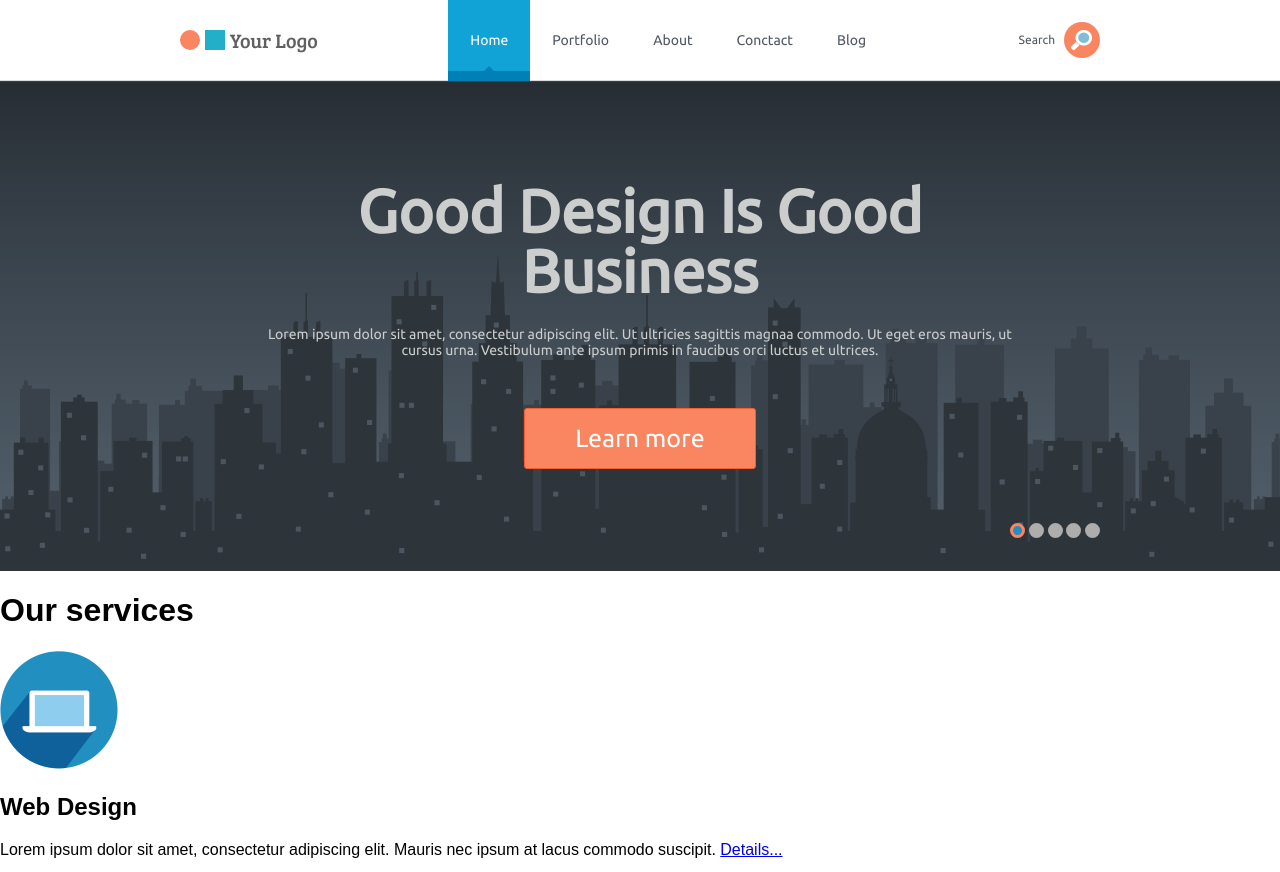
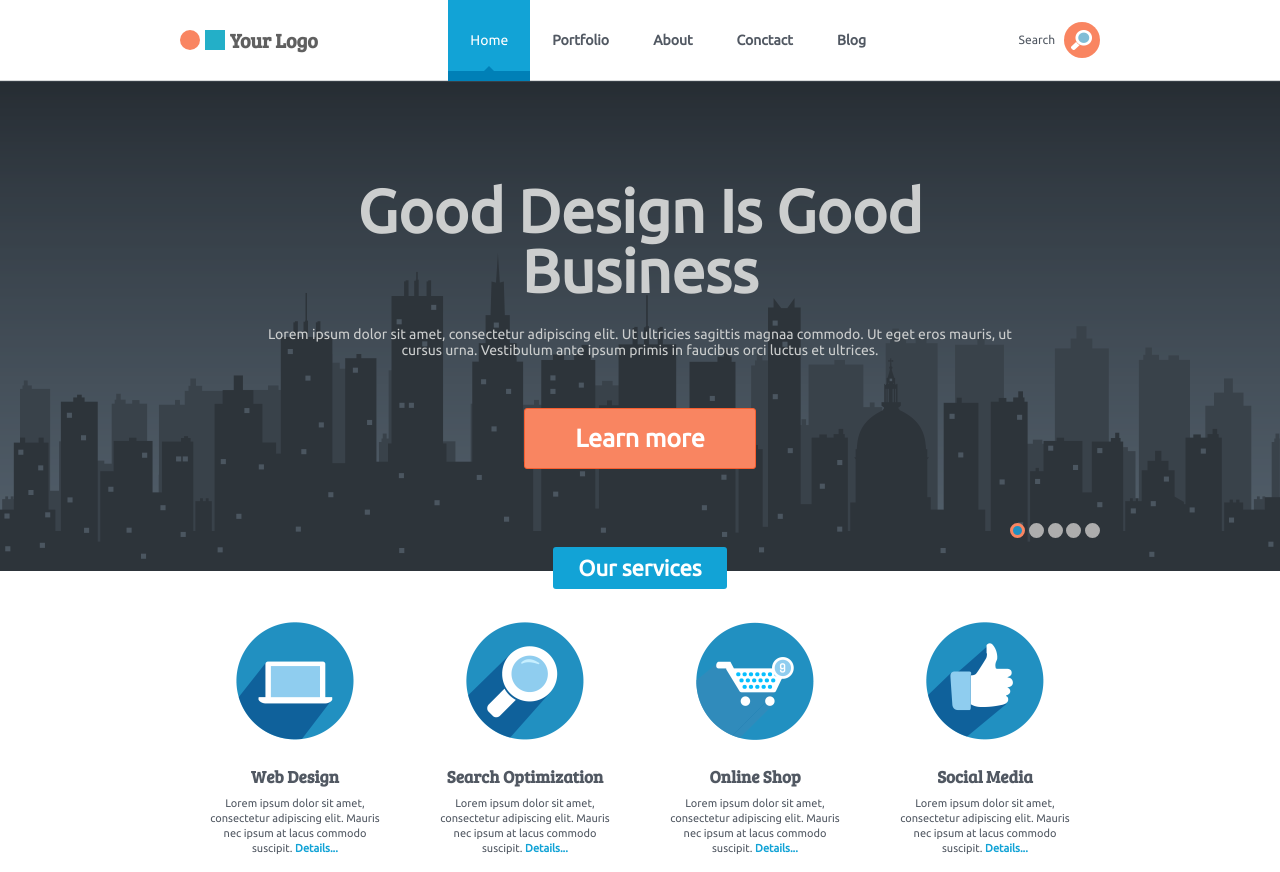
Before and after one commit to viktorov616/GoodGood, a website: page source/index.html in a window 1280 px wide. Shown: the top 872 px of the page. Drawn offline with nearby package versions, Linux system fonts and the light colour scheme; files that its build step writes are made by us from their sources.

Commit message:
Style services component. Minor changes in over components.

```diff
--- a/source/index.html
+++ b/source/index.html
@@ -70,22 +70,22 @@
       <h1 class="services__header">Our services</h1>
       <div class="services__items">
         <div class="services__item">
-          <img src="./img/decor/services__laptop.png" alt="Services image" class="services__item-img">
+          <img src="./img/decor/services__laptop.png" alt="Services image" class="services__item-image">
           <h2 class="services__item-header">Web Design</h2>
           <p class="services__item-text">Lorem ipsum dolor sit amet, consectetur adipiscing elit. Mauris nec ipsum at lacus commodo suscipit. <a href="#" class="services__item-link">Details...</a></p>
         </div>
         <div class="services__item">
-          <img src="./img/decor/services__loupe.png" alt="Services image" class="services__item-img">
+          <img src="./img/decor/services__loupe.png" alt="Services image" class="services__item-image">
           <h2 class="services__item-header">Search Optimization</h2>
           <p class="services__item-text">Lorem ipsum dolor sit amet, consectetur adipiscing elit. Mauris nec ipsum at lacus commodo suscipit. <a href="#" class="services__item-link">Details...</a></p>
         </div>
         <div class="services__item">
-          <img src="./img/decor/services__cart.png" alt="Services image" class="services__item-img">
+          <img src="./img/decor/services__cart.png" alt="Services image" class="services__item-image">
           <h2 class="services__item-header">Online Shop</h2>
           <p class="services__item-text">Lorem ipsum dolor sit amet, consectetur adipiscing elit. Mauris nec ipsum at lacus commodo suscipit. <a href="#" class="services__item-link">Details...</a></p>
         </div>
         <div class="services__item">
-          <img src="./img/decor/services_thumbs-up.png" alt="Services image" class="services__item-img">
+          <img src="./img/decor/services_thumbs-up.png" alt="Services image" class="services__item-image">
           <h2 class="services__item-header">Social Media</h2>
           <p class="services__item-text">Lorem ipsum dolor sit amet, consectetur adipiscing elit. Mauris nec ipsum at lacus commodo suscipit. <a href="#" class="services__item-link">Details...</a></p>
         </div>
--- a/source/sass/components/btn.scss
+++ b/source/sass/components/btn.scss
@@ -5,7 +5,7 @@
   margin: 0;
   padding: 9px 7px;
 
-  background-color: #2190c1;
+  background-color: $primary-color;
 
   border: 1px solid #196f94;
   border-radius: 3px;
@@ -17,6 +17,8 @@
   text-decoration: none;
 
   &:hover {
+    color: #fff;
+
     box-shadow: 0 3px 3px rgba(33, 144, 191, .7);
   }
 
--- a/source/sass/components/main-nav.scss
+++ b/source/sass/components/main-nav.scss
@@ -22,7 +22,6 @@
     margin: 0;
     padding: 33px 22px;
 
-    font-family: 'Ubuntu', sans-serif;
     font-size: 14px;
     line-height: 1;
     color: #515862;
--- a/source/sass/components/promo-slider.scss
+++ b/source/sass/components/promo-slider.scss
@@ -1,7 +1,5 @@
 .promo-slider {
   position: relative;
-
-  font-family: 'Ubuntu', sans-serif;
 
   &__slide {
     min-height: 490px;
--- a/source/sass/components/scaffolding.scss
+++ b/source/sass/components/scaffolding.scss
@@ -4,3 +4,21 @@ html {
 *, *:before, *:after {
   box-sizing: inherit;
 }
+
+body {
+  font-family: 'Ubuntu', sans-serif;
+}
+
+a {
+  font-weight: 700;
+  color: $primary-color;
+  text-decoration: none;
+
+  &:hover {
+    color: #2bb9ed;
+  }
+
+  &:active {
+    color: #0f7ca3;
+  }
+}
--- a/source/sass/components/search-bar.scss
+++ b/source/sass/components/search-bar.scss
@@ -9,7 +9,6 @@
     margin: 0;
     padding-right: 45px;
 
-    font-family: 'Ubuntu', sans-serif;
     font-size: 12px;
     line-height: 1;
     color: #515862;
--- /dev/null
+++ b/source/sass/components/services.scss
@@ -0,0 +1,60 @@
+.services {
+  padding: 0 180px;
+  padding-bottom: 25px;
+
+  border-bottom: 1px solid #d7d9da;
+
+  text-align: center;
+
+  &__header {
+    position: relative;
+
+    display: inline-block;
+
+    margin-top: -24px;
+    margin-bottom: 30px;
+    padding: 10px 25px;
+
+    background-color: $primary-color;
+
+    border-radius: 3px;
+
+    font-size: 22px;
+    line-height: 1;
+    color: #fff;
+
+    z-index: 2;
+
+    overflow: auto;
+  }
+
+  &__items {
+    display: flex;
+    flex-direction: row;
+    justify-content: space-between;
+  }
+
+  &__item {
+    padding: 0 30px;
+  }
+
+  &__item-image {
+    margin-bottom: 25px;
+  }
+
+  &__item-header {
+    margin: 0;
+    margin-bottom: 10px;
+
+    font-family: 'Bree Serif', serif;
+    font-size: 17px;
+    line-height: 1;
+    color: #515862;
+  }
+
+  &__item-text {
+    font-size: 11px;
+    line-height: 15px;
+    color: #515862;
+  }
+}
--- a/source/sass/style.scss
+++ b/source/sass/style.scss
@@ -1,6 +1,6 @@
+@import 'variables.scss';
 @import 'components/normalize.scss';
 @import 'components/scaffolding.scss';
-@import 'variables.scss';
 
 @import 'components/btn.scss';
 @import 'components/logo.scss';
@@ -8,3 +8,4 @@
 @import 'components/main-nav.scss';
 @import 'components/promo-slider.scss';
 @import 'components/search-bar.scss';
+@import 'components/services.scss';
```
